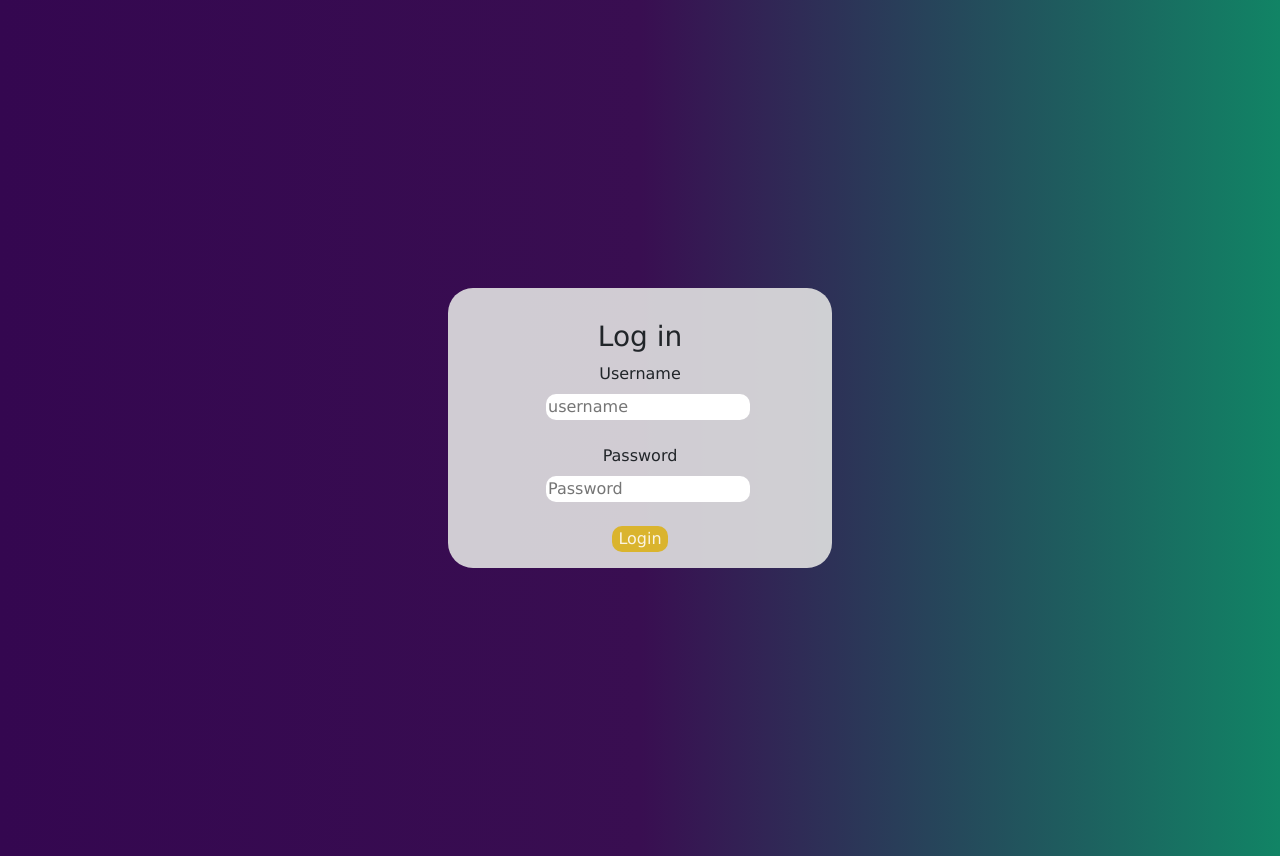
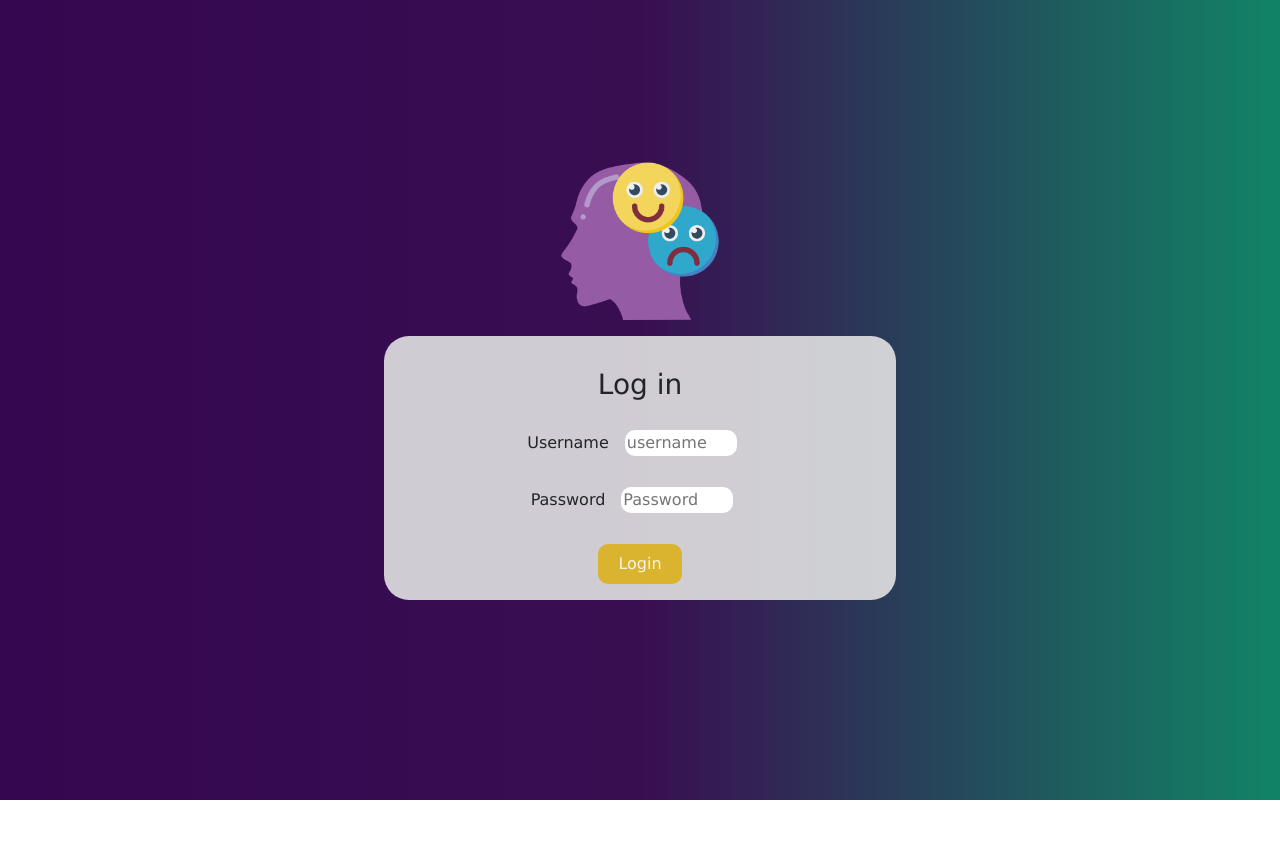
Before and after one commit to Viserya11/Moodmeter-capstone-project-, a React (Create React App) app: page /login in a window 1280 px wide. After the commit the page ends 800 px from the top, so only its background shows below. Built offline with nearby package versions, Linux system fonts and the light colour scheme.

Commit message:
fixing fixing fixing

```diff
--- a/src/components/Jumbo.jsx
+++ b/src/components/Jumbo.jsx
@@ -17,7 +17,7 @@ export default function Jumbo() {
             <Link to="/about">
         <Button className='learnmore'>Learn more</Button></Link>
             </div>
-            <p><img className='logo' src="https://raw.githubusercontent.com/Viserya11/capstone-project/master/src/psychiatry.png" alt="logo" /></p>
+            <p className='logop'><img className='logo' src="https://raw.githubusercontent.com/Viserya11/capstone-project/master/src/psychiatry.png" alt="logo" /></p>
             </div>
 
 
--- a/src/components/Login.jsx
+++ b/src/components/Login.jsx
@@ -25,11 +25,13 @@ function RegistrationForm({ onSubmit }) {
     else setEnable(true);
   };
   return (
-
     <>
 
-    <div className="logincontainer">
-    <h3>Log in</h3>
+   <div className="loginflex">
+   <div><img className='loginlogo' src="navlogo.png" alt="logo" /></div>
+     <div><div className="logincontainer">
+
+    <h3 className="logintitle">Log in</h3>
       <label>Username</label>
       <input
         type="text"
@@ -63,6 +65,8 @@ function RegistrationForm({ onSubmit }) {
       </button>
       </Link>
     </div>
+    </div>
+    </div>
     </>
   );
 }
--- a/src/components/Navigation.jsx
+++ b/src/components/Navigation.jsx
@@ -2,7 +2,6 @@ import Container from 'react-bootstrap/Container';
 import Navbar from 'react-bootstrap/Navbar';
 import { Nav } from 'react-bootstrap';
 import { Link } from 'react-router-dom';
-import { useNavigate } from 'react-router-dom';
 import { useLocation } from 'react-router-dom';
 import { useSelector } from 'react-redux';
 
@@ -12,6 +11,7 @@ function Navigation() {
   return (
     <Navbar className={location.pathname === "/login" ? "d-none":""}>
       <Container>
+      <img className='navlogo' src='navlogo.png'/>
       <Navbar.Brand><Link to="/">MoodMeter</Link></Navbar.Brand>
         <Navbar.Toggle />
         <Nav.Link><Link to="/about">About</Link></Nav.Link>
--- a/src/components/Profile.jsx
+++ b/src/components/Profile.jsx
@@ -113,6 +113,15 @@ export default function Profile() {
     ],
   };
 
+
+  const options = {
+    plugins: {
+      legend: {
+        display: false,
+      },
+    },
+  }
+
   const data2 = {
     labels: [
       "Agreeableness",
@@ -130,6 +139,8 @@ export default function Profile() {
           resultsData.scoring.big5.neuroticism.score,
           resultsData.scoring.big5.openness.score,
         ],
+        label: [''],
+
         backgroundColor: [
           "#FF6384",
           "#36A2EB",
@@ -140,8 +151,8 @@ export default function Profile() {
         hoverBackgroundColor: [
           "#FF6384",
           "#36A2EB",
-          "#FFCE56",
-          "##43567A",
+          "#137e64",
+          "#43567A",
           "#F1CE56",
         ],
       },
@@ -157,7 +168,12 @@ export default function Profile() {
           <Container className="resultscontainer">
             <div>
               <p>
-               Congratulations! You are one step closer to understand yourself and your feelings. Below you can see your test results, showing your most dominant emotion and your Big Five Personality results. Note that the results can depend on which way you took it: based on your current mindset and feelings or you gave a general overwiew of yourself.
+                Congratulations! You are one step closer to understand yourself
+                and your feelings. Below you can see your test results, showing
+                your most dominant emotion and your Big Five Personality
+                results. Note that the results can depend on which way you took
+                it: based on your current mindset and feelings or you gave a
+                general overwiew of yourself.
               </p>
 
               <div className="resultflex">
@@ -168,7 +184,7 @@ export default function Profile() {
 
                 <div className="results">
                   <h5>Big 5 analysis</h5>
-                  <Bar data={data2} />
+                  <Bar data={data2} options={options}/>
                 </div>
               </div>
             </div>
--- a/src/stylesheet.css
+++ b/src/stylesheet.css
@@ -10,6 +10,21 @@
 
 .jumbotext {
     padding-top: 3em;
+}
+
+.loginlogo {
+    height: 20vh;
+}
+
+.loginflex {
+    margin: 10em auto;
+    display: flex;
+    flex-direction: column;
+}
+
+.navlogo {
+    height: 3em;
+    padding-right: 0.5em;
 }
 
 footer {
@@ -54,6 +69,9 @@ button.btn:hover {
     background-color: rgb(185, 153, 35);
 }
 
+.logintitle {
+    margin-bottom: 1em;
+}
 
 button.btn:focus {
     background-color: rgb(185, 153, 35);
@@ -92,7 +110,11 @@ a:hover {
 
 #button-input {
     border: 0px;
+    height: 2.5em;
+    font-size: 1em;
     border-radius: 10px;
+    padding-right: 20px;
+    padding-left: 20px;
     background-color: rgb(218, 180, 46);
     color: rgb(251, 244, 227);
     margin-bottom: 1em;
@@ -203,8 +225,8 @@ button.submitbtn {
 
   .logincontainer {
     background-color:rgba(226, 226, 226, 0.9);
-    margin: 18em auto;
-    width: 30%;
+    margin: 1em auto;
+    width: 40%;
     border-radius: 25px;
     padding-left: 4em;
     padding-right: 4em;
@@ -259,7 +281,9 @@ button.submitbtn {
     margin-bottom: 2em;
 }
 
-
+.jumbotron {
+    width: 100%;
+}
 
 .labelspan {
 margin: 5px;
@@ -271,15 +295,29 @@ max-width: 50%;
 
 
 @media screen and (max-width: 480px) {
+
+
+    body {
+        background: rgb(52,7,80);
+        background: linear-gradient(45deg, rgba(52,7,80,1) 0%, rgba(57,14,81,1) 50%, rgba(17,132,101,1) 100%);
+        height: 100vh;
+    }
+
+    .logincontainer {
+        width: 350px;
+    }
+
+    .navlogo {
+        height: 1.5em;
+        padding-right: 0.5em;
+    }
+
     .jumbotron {
         max-width: 400px;
         height: 10vh;
         padding-top: 5em;
     }
 
-    .d-flex {
-        flex-direction: column;
-      }
 
     footer {
        display: none;
@@ -288,7 +326,15 @@ max-width: 50%;
 
     .jumboflex {
         flex-direction: column;
+        width: 100%;
+    }
 
+    .justify {
+        text-align: center;
+    }
+
+    .logop {
+        order: -1;
     }
 
     .logo {
@@ -320,13 +366,40 @@ max-width: 50%;
     .navbar-light .navbar-text {
         display: none;
     }
-  }
+     }
 
-  .emotions {
+     .emotions {
     max-width: 50%;
-  }
+    }
 
-  h1 {
-    font-size: 2em;
+    .learnmore {
+        padding-right: 15px;
+        padding-left: 15px;
+    }
+
+    h6 {
+        margin-right: 2em;
+    }
+
+    h1 {
+    font-size: 3em;
     margin-bottom: 0.5em;
-  }
+    text-align: center;
+    }
+
+    #username-input {
+        margin: 0 1em;
+       max-width: 7em;
+    }
+
+    #password-input {
+            max-width: 7em;
+            margin: 0 1em;
+        }
+
+    .loginflex {
+         padding-top: 10em;
+         margin: 0em auto;
+         display: flex;
+         flex-direction: column;
+    }
```
Also changed, not shown: public/navlogo.png (added).
